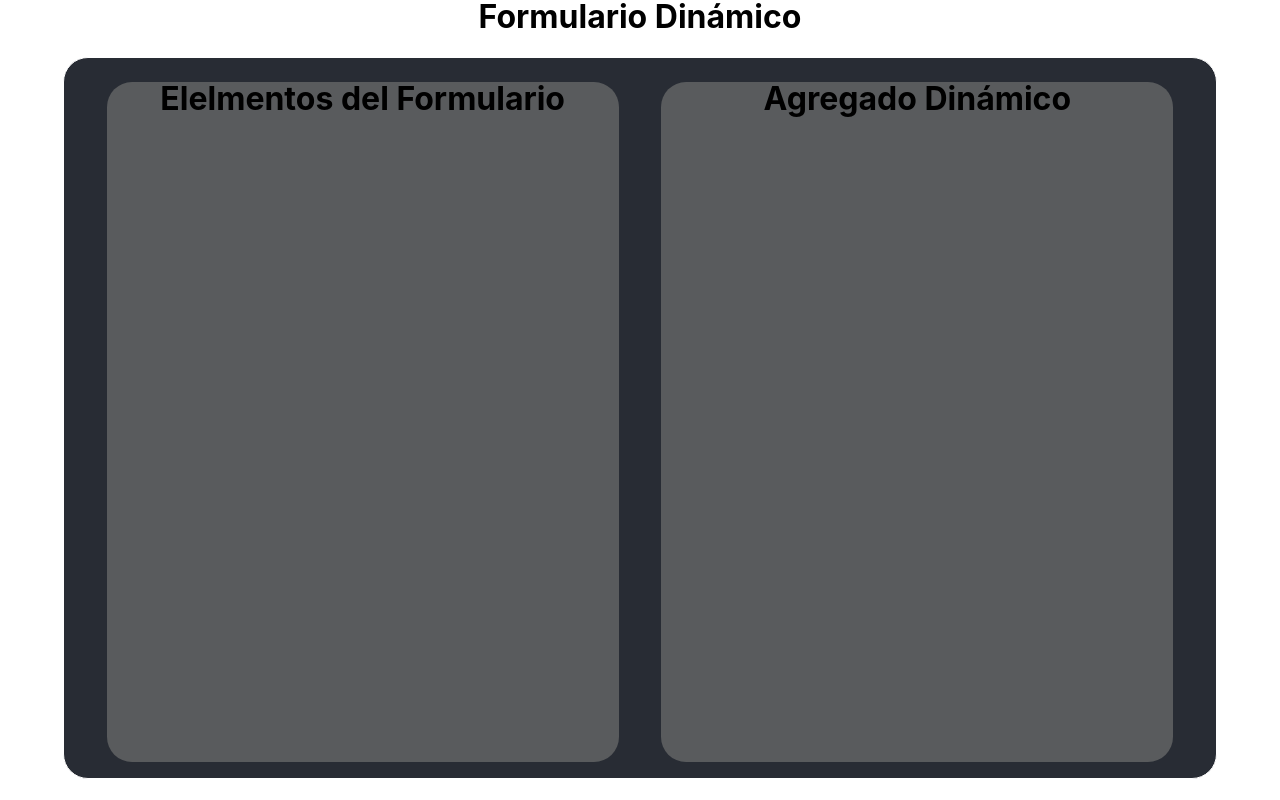
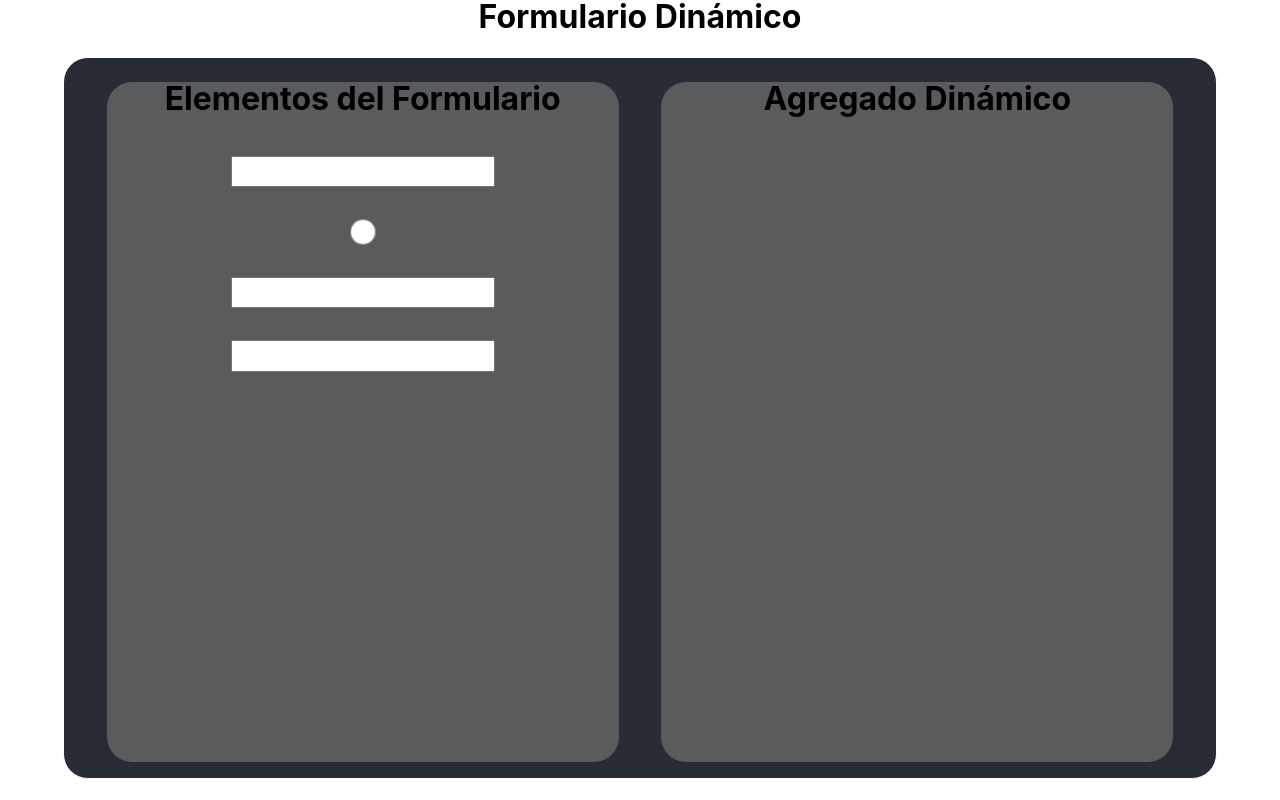
Before and after one commit to gaositd/formulario_dinamico, a React (Create React App) app: page / in a window 1280 px wide. Built offline with nearby package versions, Linux system fonts and the light colour scheme.

Commit message:
agregado de lo0s campos y tratar de pasarlo a otro div

```diff
--- a/src/App.css
+++ b/src/App.css
@@ -33,6 +33,14 @@
   border-radius: 25px;
 }
 
+.App-Input {
+  width: 20vw;
+  padding: 1rem, 1rem;
+  margin: auto;
+  margin: 1rem;
+  height: 1.6rem;
+}
+
 .App-link {
   color: #61dafb;
 }
--- a/src/App.js
+++ b/src/App.js
@@ -1,6 +1,31 @@
+import React, { useEffect, useState } from "react";
 import "./App.css";
+import inputs from "./json/json.json";
 
 function App() {
+  const [elements, setElements] = useState([
+    {
+      name: "",
+      type: "",
+      value: "",
+    },
+  ]);
+
+  const addElement = (data) => {
+    setElements((elements) => ({
+      ...elements,
+      [data.name]: data.value,
+    }));
+  };
+
+  const deleteElement = (e) => {
+    alert(e.target.value);
+  };
+
+  useEffect(() => {
+    // console.log(elements);
+  }, [elements]);
+
   return (
     <div className="App">
       <header className="App-header">
@@ -8,10 +33,47 @@ function App() {
       </header>
       <main className="App-divide">
         <div className="App-boxSide ">
-          <h1 className="App-title">Elelmentos del Formulario</h1>
+          <h1 className="App-title">Elementos del Formulario</h1>
+          {inputs.map((data, i) => {
+            return (
+              <div key={data.key}>
+                <input
+                  type={data.type}
+                  name={data.name}
+                  id={i}
+                  value={data.value}
+                  className="App-Input"
+                  onClick={addElement}
+                  onChange={(e) => {
+                    //console.log(e.target.value);
+                  }}
+                />
+              </div>
+            );
+          })}
         </div>
         <div className="App-boxSide">
           <h1 className="App-title">Agregado Dinámico</h1>
+          {elements.length > 1
+            ? elements.map((element, key) => {
+                return (
+                  <div key={key}>
+                    <input
+                      type={element.type}
+                      name={element.name}
+                      id={element.key}
+                    />
+                    <button
+                      name="deleteElement"
+                      id="deleteElement"
+                      onClick={(element) => deleteElement(element)}
+                    >
+                      Delete Element
+                    </button>
+                  </div>
+                );
+              })
+            : null}
         </div>
       </main>
     </div>
--- a/src/json/json.json
+++ b/src/json/json.json
@@ -1,18 +1,22 @@
 [
   {
     "name": "text",
-    "type": "text"
+    "type": "text",
+    "value": ""
   },
   {
-    "name": "date",
-    "type": "date"
+    "name": "radio",
+    "type": "radio",
+    "value": ""
   },
   {
     "name": "select",
-    "type": "select"
+    "type": "select",
+    "value": ""
   },
   {
     "name": "option",
-    "type": "option"
+    "type": "option",
+    "value": ""
   }
 ]
```
